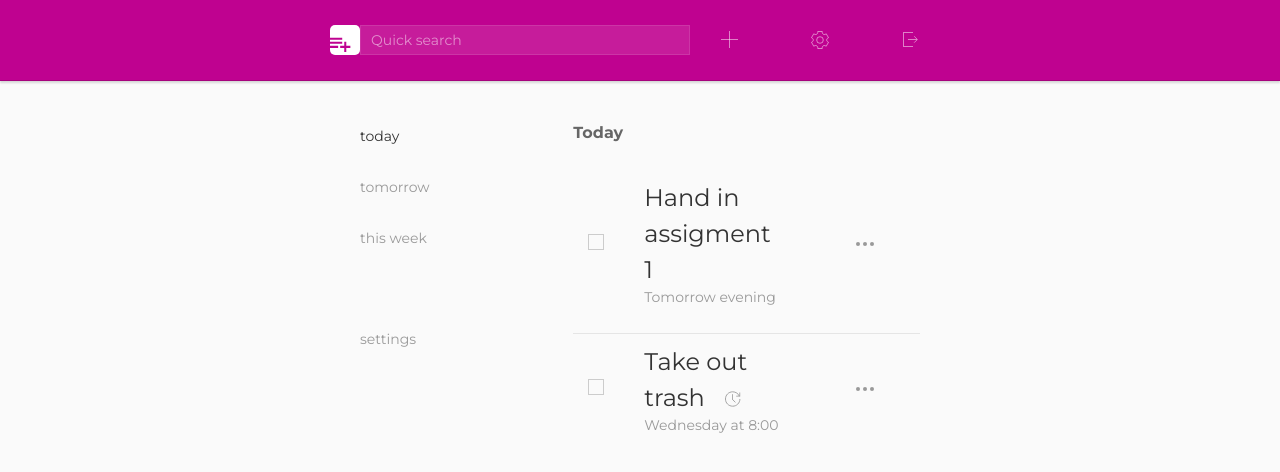
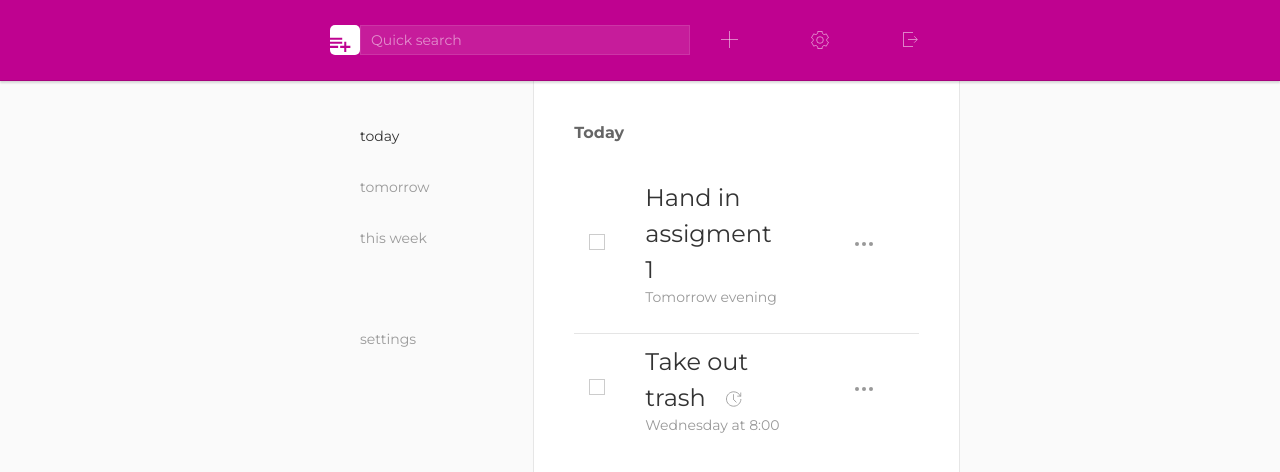
Before and after one commit to floriandejonckheere/remind-re, a React app in the folder web/: page / in a window 1280 px wide. Shown: the top 472 px of the page. Built offline with nearby package versions, Linux system fonts and the light colour scheme.

Commit message:
Fix renamed class

```diff
--- a/web/src/components/reminderlist/ReminderList.js
+++ b/web/src/components/reminderlist/ReminderList.js
@@ -7,7 +7,7 @@ import './ReminderList.css'
 class ReminderList extends Component {
   render() {
     return (
-      <div className="Reminders uk-padding" data-uk-height-viewport="expand: true">
+      <div className="ReminderList uk-padding" data-uk-height-viewport="expand: true">
         <strong>Today</strong>
         <ul className="uk-list uk-list-divider">
           <li className="uk-padding-small">
```
